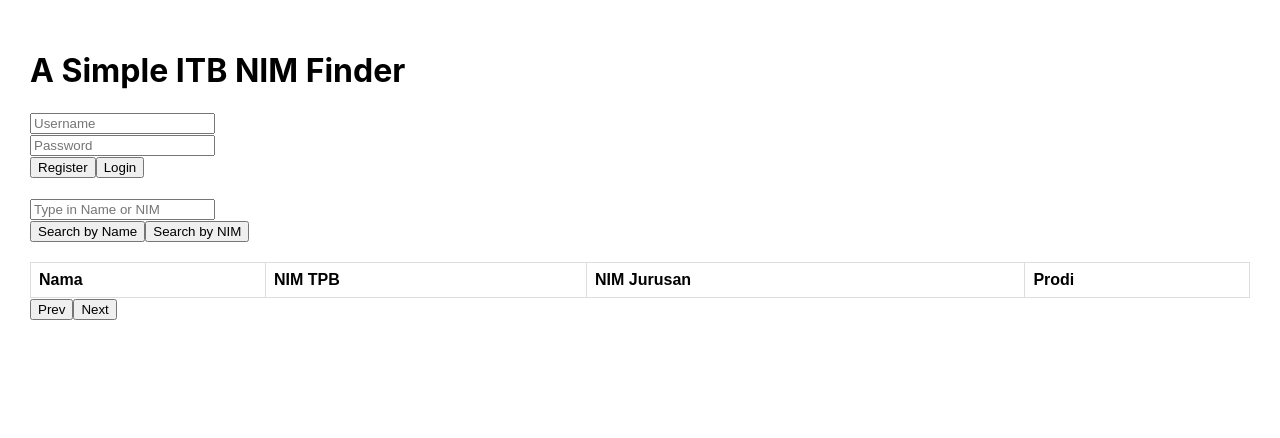
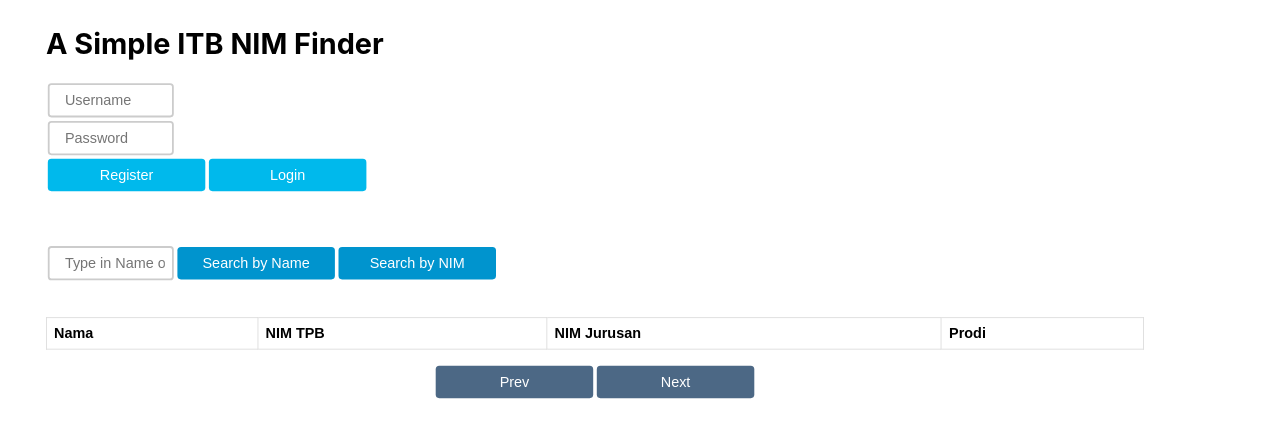
Before and after one commit to ferdysan360/Simple-NIM-Finder-Project, a React (Create React App) app: page / in a window 1280 px wide. Shown: the top 438 px of the page. Built offline with nearby package versions, Linux system fonts and the light colour scheme.

Commit message:
UI imporvement and next-prev button fix

```diff
--- a/src/App.css
+++ b/src/App.css
@@ -1,6 +1,7 @@
 .App {
   text-align: left;
   padding: 30px;
+  transform: scale(0.9) translate(-50px,-50px);
 }
 
 .App-logo {
@@ -40,6 +41,89 @@
   background-color: #dddddd;
 }
 
+input[type=text] {
+  width: 140px;
+  box-sizing: border-box;
+  border: 2px solid #ccc;
+  border-radius: 4px;
+  font-size: 16px;
+  background-color: white;
+  background-repeat: no-repeat;
+  padding: 8px 8px 8px 17px;
+  -webkit-transition: width 0.4s ease-in-out;
+  transition: width 0.4s ease-in-out;
+  margin: 2px;
+}
+
+input[type=text]:focus {
+  width: 50%;
+}
+
+button {
+  display: inline-block;
+  border-radius: 4px;
+  border: none;
+  color: #FFFFFF;
+  text-align: center;
+  font-size: 16px;
+  padding: 9px 15px;
+  width: 175px;
+  transition: all 0.5s;
+  cursor: pointer;
+  margin: 2px;
+}
+
+button:enabled span {
+  cursor: pointer;
+  display: inline-block;
+  position: relative;
+  transition: 0.5s;
+}
+
+button:enabled span:after {
+  content: '\00bb';
+  position: absolute;
+  opacity: 0;
+  top: 0;
+  right: -20px;
+  transition: 0.5s;
+}
+
+.button3:enabled span:after {
+  content: '\00ab'
+}
+
+button:enabled:hover span {
+  padding-right: 25px;
+}
+
+button:enabled:hover span:after {
+  opacity: 1;
+  right: 0;
+}
+
+button:disabled,
+button[disabled] {
+  background-color: #4c6885;
+  cursor: not-allowed;
+}
+
+.button1 {
+  background-color: #00b9ec
+}
+
+.button2 {
+  background-color: #0094ce
+}
+
+.button3 {
+  background-color: #0056ac
+}
+
+.button4 {
+  background-color: #0056ac
+}
+
 @keyframes App-logo-spin {
   from {
     transform: rotate(0deg);
--- a/src/components/PostForm.js
+++ b/src/components/PostForm.js
@@ -16,7 +16,9 @@
             count: 20,
             page: 0,
             searchType: "",
-            mahasiswa: []
+            mahasiswa: [],
+            prev: true,
+            next: true
         }
     }
 
@@ -75,14 +77,12 @@
     handleSearch = e => {
         e.preventDefault()
 
-        /*
         if (this.state.page > 0) {
-            document.getElementById("prev").disabled = false
+            this.setState({prev: false})
         }
         else {
-            document.getElementById("prev").disabled = true
+            this.setState({prev: true})
         }
-        */
 
         var data
 
@@ -117,6 +117,30 @@
                 // output data (handleOutput)
                 if (response.data.code >= 0) {
                     this.assignMahasiswa(response.data.payload)
+                    data = {
+                        "name": this.state.searchTemp,
+                        "count": this.state.count,
+                        "page": this.state.page + 1
+                    }
+                    getRequest = {
+                        method: 'GET',
+                        url: 'https://api.stya.net/nim/' + this.state.searchType + "?" + this.serialize(data),
+                        headers: {
+                            'Auth-Token': this.state.token
+                        }
+                    }
+                    axios(getRequest)
+                        .then(response => {
+                            if (response.data.code === 0) {
+                                this.setState({next: true})
+                            }
+                            else if (response.data.code > 0) {
+                                this.setState({next: false})
+                            }
+                        })
+                        .catch(error => {
+                            console.lof(error)
+                        })
                 }
                 else {
                     ReactDOM.render(<div>{statusSearch}</div>, document.getElementById('statusSearch'))
@@ -170,7 +194,7 @@
     }
 
     render() {
-        const { username, password, search, mahasiswa } = this.state
+        const { username, password, search, mahasiswa, prev, next } = this.state
         return (
             <div>
                 <h1>
@@ -183,21 +207,21 @@
                     <div>
                         <input placeholder="Password" ref="password" type="text" name="password" value={password} onChange={this.handleChange}></input>
                     </div>
-                    <button type="submit" onClick={this.optionRegister}>Register</button>
-                    <button type="submit" onClick={this.optionLogin}>Login</button>
-                    <div id="statusLogin"></div>
+                    <button className="button1" type="submit" onClick={this.optionRegister}><span>Register</span></button>
+                    <button className="button1" type="submit" onClick={this.optionLogin}><span>Login</span></button>
+                    <h3 id="statusLogin"> </h3>
                 </form>
 
                 <br></br>
 
                 <form onSubmit={this.handleSearch}>
-                    <div id="user"></div>
+                    <h3 id="user"> </h3>
                     <div>
-                        <input placeholder="Type in Name or NIM" ref="search" type="text" name="search" value={search} onChange={this.handleChange}></input>
+                        <input placeholder="Type in Name or NIM..." ref="search" type="text" name="search" value={search} onChange={this.handleChange}></input>
+                        <button className="button2" type="submit" onClick={this.searchTypeName}><span>Search by Name</span></button>
+                        <button className="button2" type="submit" onClick={this.searchTypeId}><span>Search by NIM</span></button>
                     </div>
-                    <button type="submit" onClick={this.searchTypeName}>Search by Name</button>
-                    <button type="submit" onClick={this.searchTypeId}>Search by NIM</button>
-                    <div id="statusSearch"></div>
+                    <h3 id="statusSearch"> </h3>
                     <br></br>
                     <table>
                         <tbody>
@@ -220,8 +244,10 @@
                         </tbody>
                     </table>
 
-                    <button id="prev" type="submit" disabled={false} onClick={this.handlePrev}>Prev</button>
-                    <button id="next" type="submit" disabled={false} onClick={this.handleNext}>Next</button>
+                    <p align="center">
+                        <button className="button3" type="submit" disabled={prev} onClick={this.handlePrev}><span>Prev</span></button>
+                        <button className="button4" type="submit" disabled={next} onClick={this.handleNext}><span>Next</span></button>
+                    </p>
                 </form>
             </div>
         )
```
